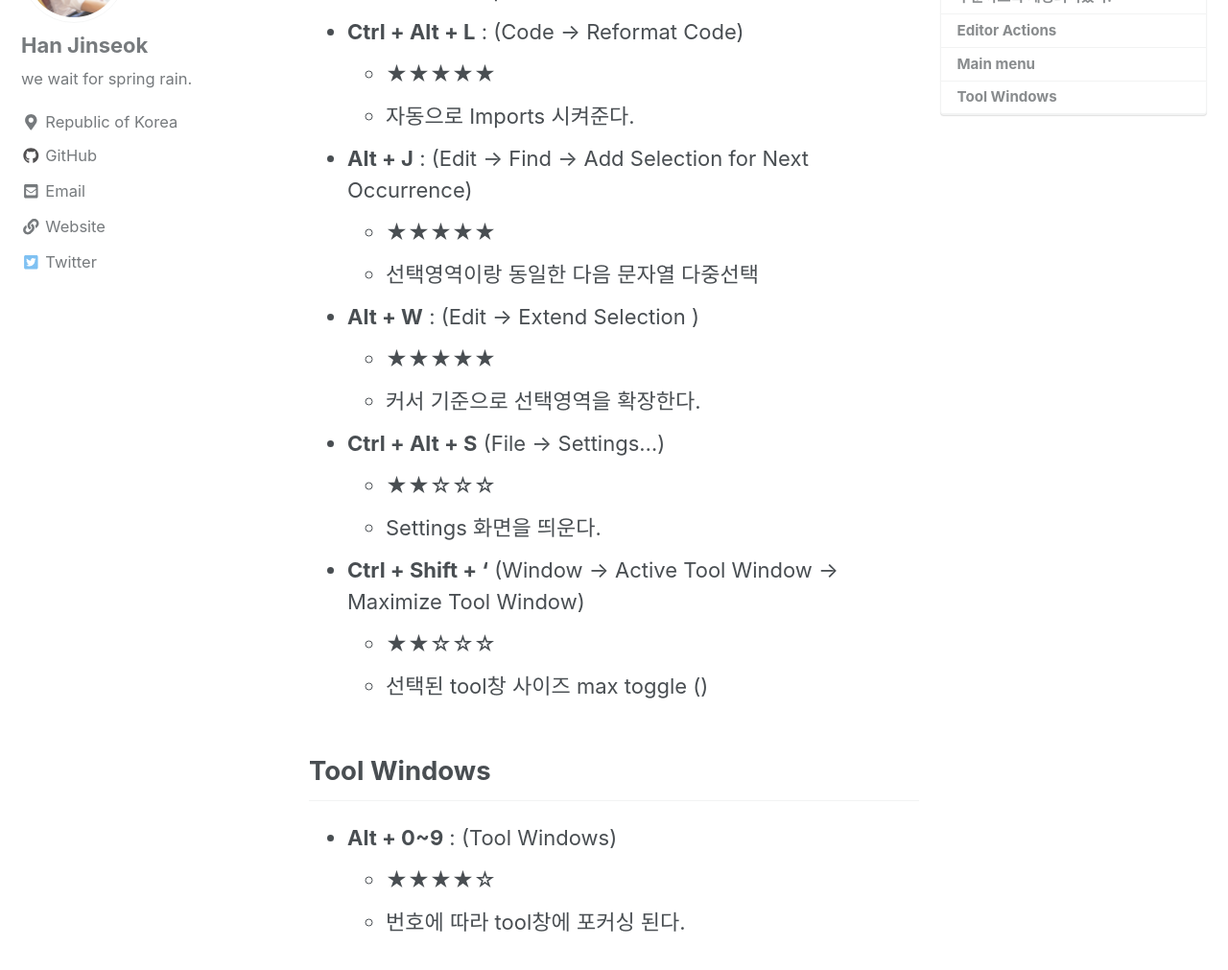
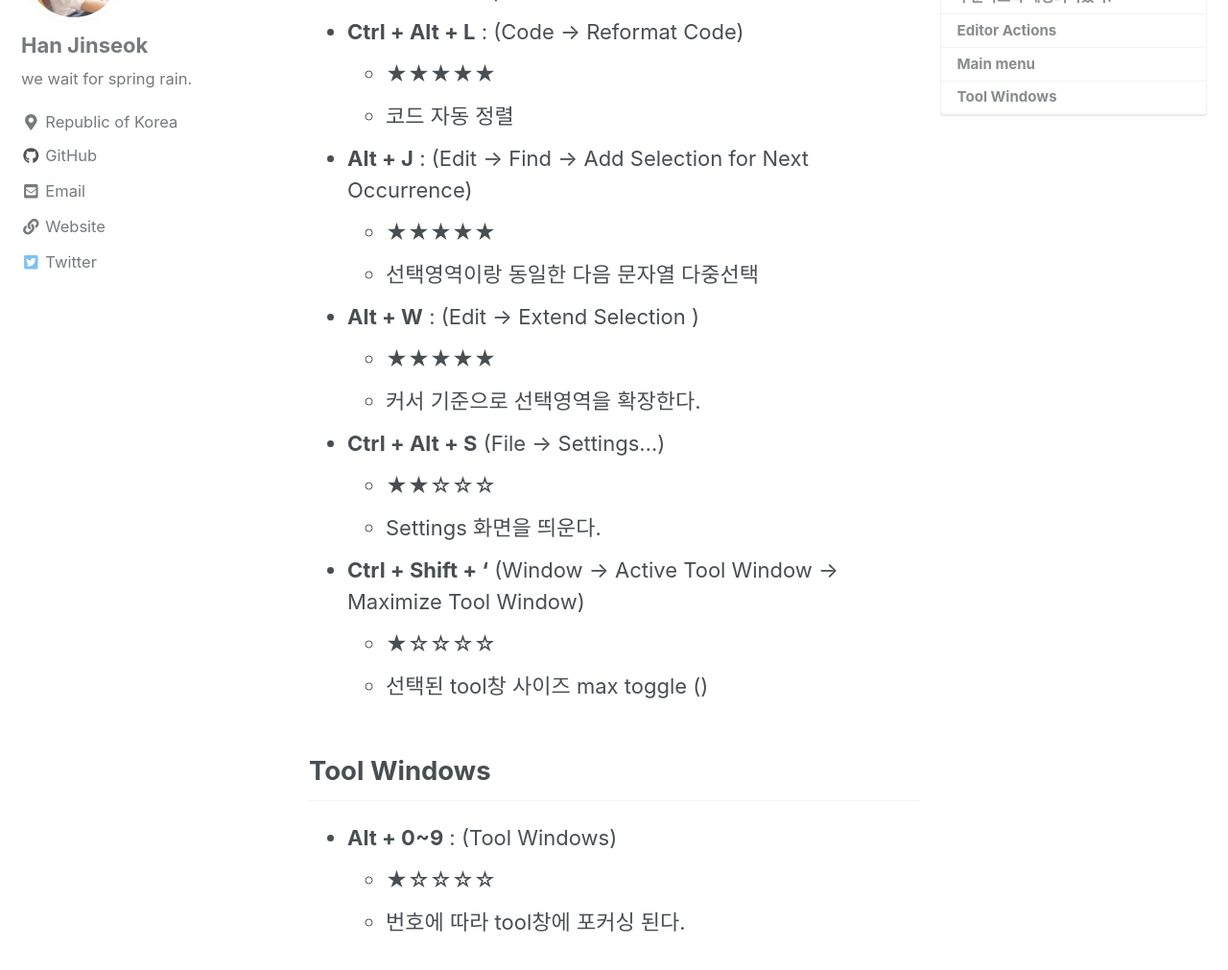
Before and after one commit to moregorenine/moregorenine.github.io, a Jekyll site: the page built from _posts/intellij/2019-11-28-intellij-keymap.md, in a window 1280 px wide and 1400 px high, scrolled down 1196 px. Shown: the part 152-1163 px from the top of the window at 96% size. Built offline with Jekyll 4.4.1, drawn with Linux system fonts in a browser that asks for light colours; nearby versions of some CDN libraries; comment, search, counter and statistics services are not loaded; a style sheet for code colours, icons or effects is not loaded.

Commit message:
Update 2019-11-28-intellij-keymap.md

```diff
--- a/_posts/intellij/2019-11-28-intellij-keymap.md
+++ b/_posts/intellij/2019-11-28-intellij-keymap.md
@@ -33,7 +33,7 @@ Settings -> Editor -> General -> Match case: 체크 해제
   - 자동으로 Imports 시켜준다.
 - **Ctrl + Alt + L** : (Code → Reformat Code)
   - ★★★★★
-  - 자동으로 Imports 시켜준다.
+  - 코드 자동 정렬
 - **Alt + J** : (Edit → Find → Add Selection for Next Occurrence)
   - ★★★★★
   - 선택영역이랑 동일한 다음 문자열 다중선택
@@ -44,10 +44,10 @@ Settings -> Editor -> General -> Match case: 체크 해제
   - ★★☆☆☆
   - Settings 화면을 띄운다.
 - **Ctrl + Shift + '** (Window → Active Tool Window → Maximize Tool Window)
-  - ★★☆☆☆
+  - ★☆☆☆☆
   - 선택된 tool창 사이즈 max toggle ()
 
 ## Tool Windows
 - **Alt + 0~9** : (Tool Windows)
-  - ★★★★☆
+  - ★☆☆☆☆
   - 번호에 따라 tool창에 포커싱 된다.
```
